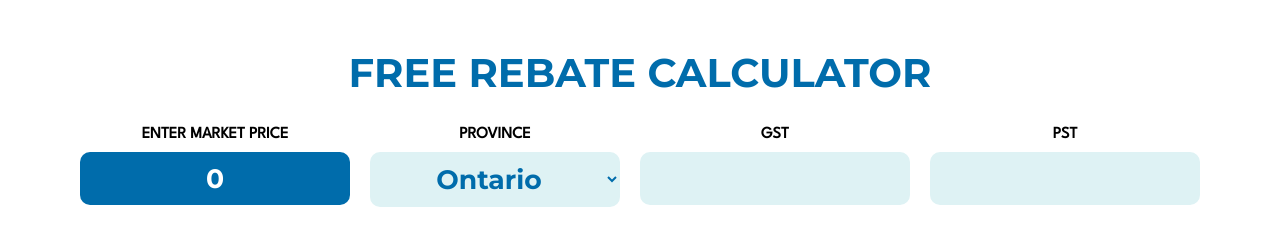
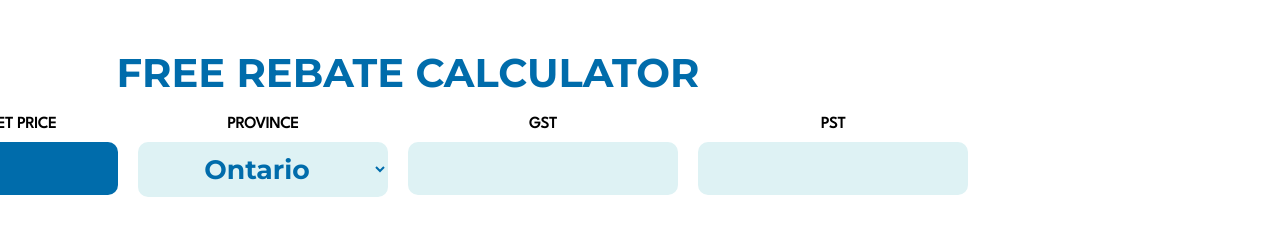
Before and after one commit to neusql/gst_calculator, a plain HTML site: page index.html in a window 1280 px wide. Drawn offline with Linux system fonts and the light colour scheme.

Commit message:
Update index.html

```diff
--- a/index.html
+++ b/index.html
@@ -15,6 +15,7 @@
             justify-content: center;
             align-items: baseline;
             height:20px;
+            max-width: 800px;
 
         }
         .calculator-wrapper {
@@ -47,7 +48,7 @@
         .calculator {
             display: flex;
             justify-content: space-around;
-            margin: 20px;
+            margin: 10px 0;
         }
         .input-group {
             display: flex;
```
